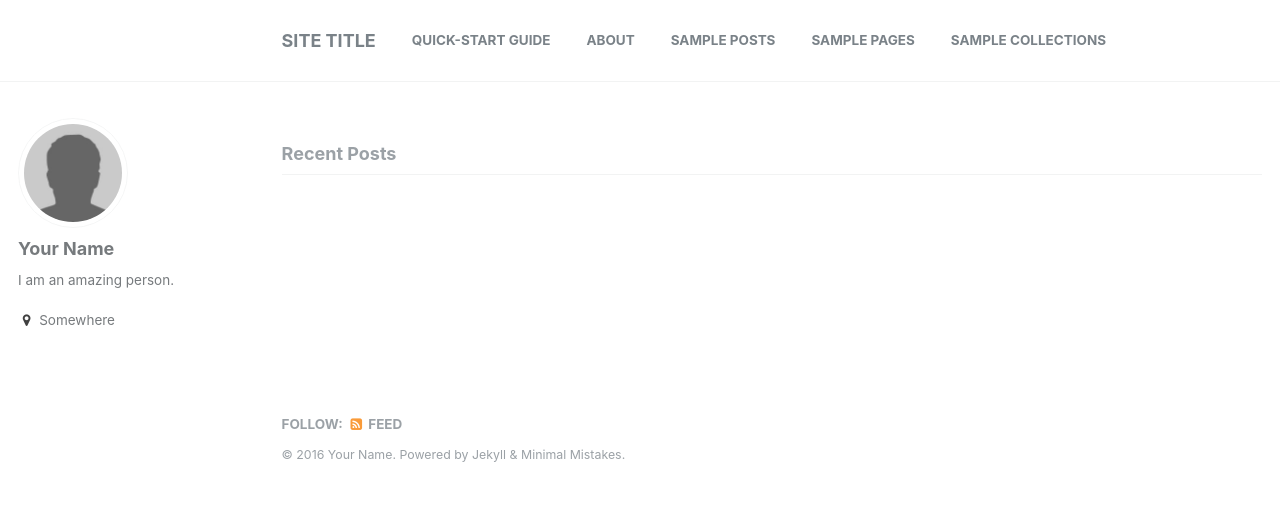
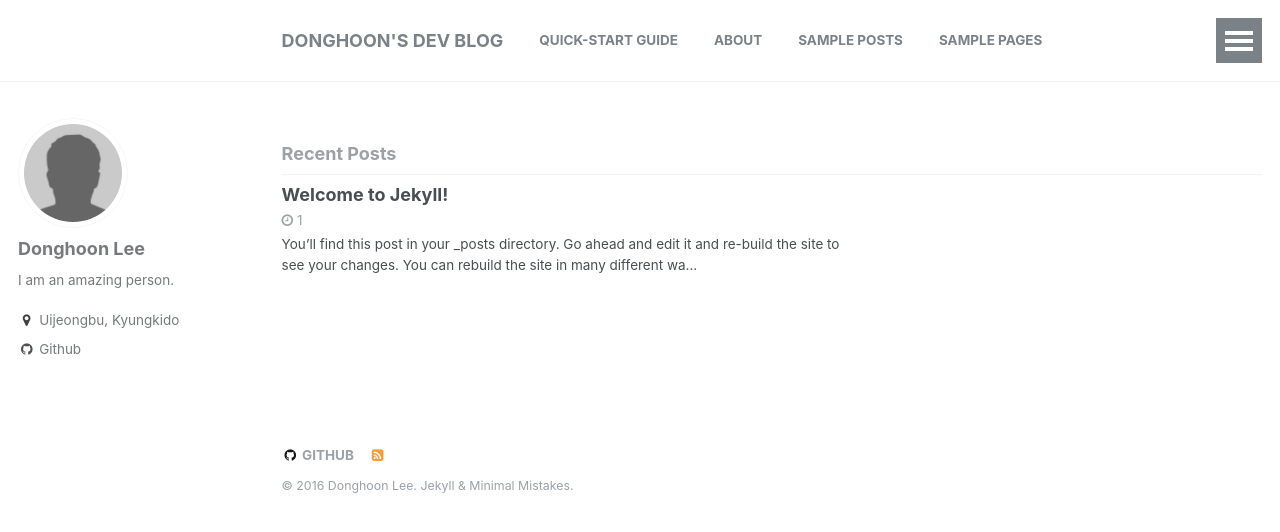
Before and after one commit to jb7959/devarchi33.github.io, a Jekyll site: the page built from index.html, in a window 1280 px wide. Shown: the top 532 px of the page. Built offline with Jekyll 4.4.1, drawn with Linux system fonts in a browser that asks for light colours; the list of posts is cut into pages by our own code; part of the change alters nothing that is shown.

Commit message:
add first post.

````diff
--- a/_config.yml
+++ b/_config.yml
@@ -6,12 +6,12 @@
 # `jekyll serve`. If you change this file, please restart the server process.
 
 # Site Settings
-locale                   : "en-US"
-title                    : "Site Title"
+locale                   : "ko-KO"
+title                    : "Donghoon's Dev Blog"
 title_separator          : "-"
-name                     : "Your Name"
-description              : "An amazing website."
-url                      : # the base hostname & protocol for your site e.g. "https://mmistakes.github.io"
+name                     : "Donghoon Lee"
+description              : "Dev Life Blog."
+url                      : "https://devarchi33.github.io" # the base hostname & protocol for your site e.g. "https://mmistakes.github.io"
 baseurl                  : # the subpath of your site, e.g. "/blog"
 gh_repo                  :
 teaser                   : # filename of teaser fallback teaser image placed in /images/, .e.g. "500x300.png"
@@ -61,10 +61,10 @@ google_ad_slot           :
 
 # Site Author
 author:
-  name             : "Your Name"
+  name             : "Donghoon Lee"
   avatar           : "bio-photo.jpg"
   bio              : "I am an amazing person."
-  location         : "Somewhere"
+  location         : "Uijeongbu, Kyungkido"
   email            :
   uri              :
   bitbucket        :
@@ -73,7 +73,7 @@ author:
   flickr           :
   facebook         :
   foursquare       :
-  github           :
+  github           : "devarchi33"
   google_plus      :
   keybase          :
   instagram        :
@@ -144,6 +144,80 @@ kramdown:
   smart_quotes: lsquo,rsquo,ldquo,rdquo
   enable_coderay: false
 
+# Collections
+collections:
+  docs:
+    output: true
+    permalink: /:collection/:path/
+  recipes:
+    output: true
+    permalink: /:collection/:path/
+  pets:
+    output: true
+    permalink: /:collection/:path/
+  portfolio:
+    output: true
+    permalink: /:collection/:path/
+
+
+# Defaults
+defaults:
+  # _posts
+  - scope:
+      path: ""
+      type: posts
+    values:
+      layout: single
+      author_profile: true
+      read_time: true
+      comments: true
+      share: true
+      related: true
+  # _pages
+  - scope:
+      path: ""
+      type: pages
+    values:
+      layout: single
+      author_profile: true
+  # _docs
+  - scope:
+      path: ""
+      type: docs
+    values:
+      layout: single
+      read_time: false
+      author_profile: false
+      share: false
+      comments: false
+      sidebar:
+        nav: "docs"
+  # _recipes
+  - scope:
+      path: ""
+      type: recipes
+    values:
+      layout: single
+      author_profile: true
+      share: true
+      comments: true
+  # _pets
+  - scope:
+      path: ""
+      type: pets
+    values:
+      layout: single
+      author_profile: true
+      share: true
+      comment: true
+  # _portfolio
+  - scope:
+      path: ""
+      type: portfolio
+    values:
+      layout: single
+      author_profile: false
+      share: true
 
 # Outputting
 permalink: /:categories/:title/
--- /dev/null
+++ b/_posts/2016-05-13-firstpost.md
@@ -0,0 +1,29 @@
+---
+title:  "Welcome to Jekyll!"
+header:
+  teaser: "https://farm5.staticflickr.com/4076/4940499208_b79b77fb0a_z.jpg"
+categories:
+  - Jekyll
+tags:
+  - update
+---
+
+You'll find this post in your `_posts` directory. Go ahead and edit it and re-build the site to see your changes. You can rebuild the site in many different ways, but the most common way is to run `jekyll serve`, which launches a web server and auto-regenerates your site when a file is updated.
+
+To add new posts, simply add a file in the `_posts` directory that follows the convention `YYYY-MM-DD-name-of-post.ext` and includes the necessary front matter. Take a look at the source for this post to get an idea about how it works.
+
+Jekyll also offers powerful support for code snippets:
+
+```ruby
+def print_hi(name)
+  puts "Hi, #{name}"
+end
+print_hi('Tom')
+#=> prints 'Hi, Tom' to STDOUT.
+```
+
+Check out the [Jekyll docs][jekyll-docs] for more info on how to get the most out of Jekyll. File all bugs/feature requests at [Jekyll's GitHub repo][jekyll-gh]. If you have questions, you can ask them on [Jekyll Talk][jekyll-talk].
+
+[jekyll-docs]: http://jekyllrb.com/docs/home
+[jekyll-gh]:   https://github.com/jekyll/jekyll
+[jekyll-talk]: https://talk.jekyllrb.com/
````
